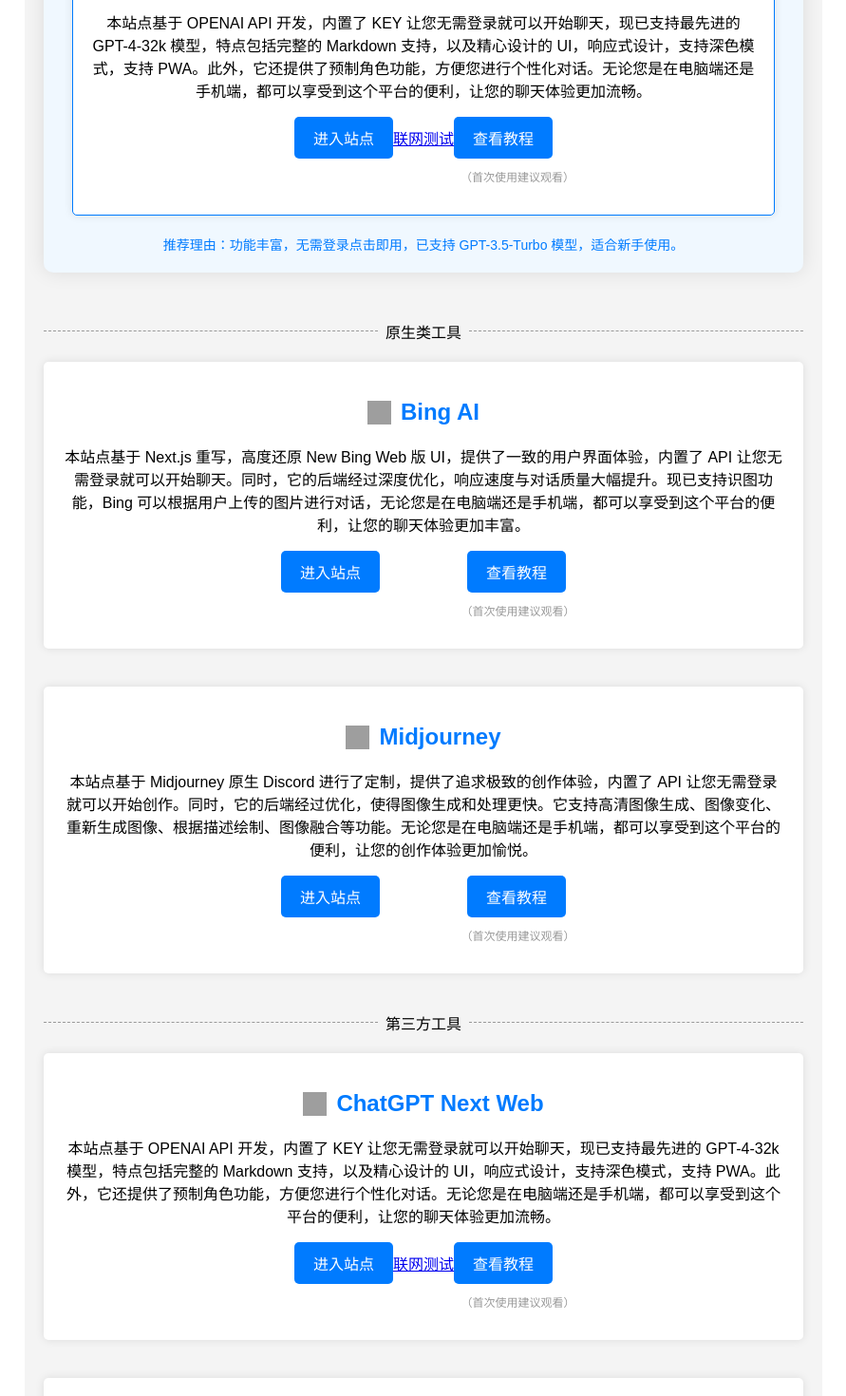
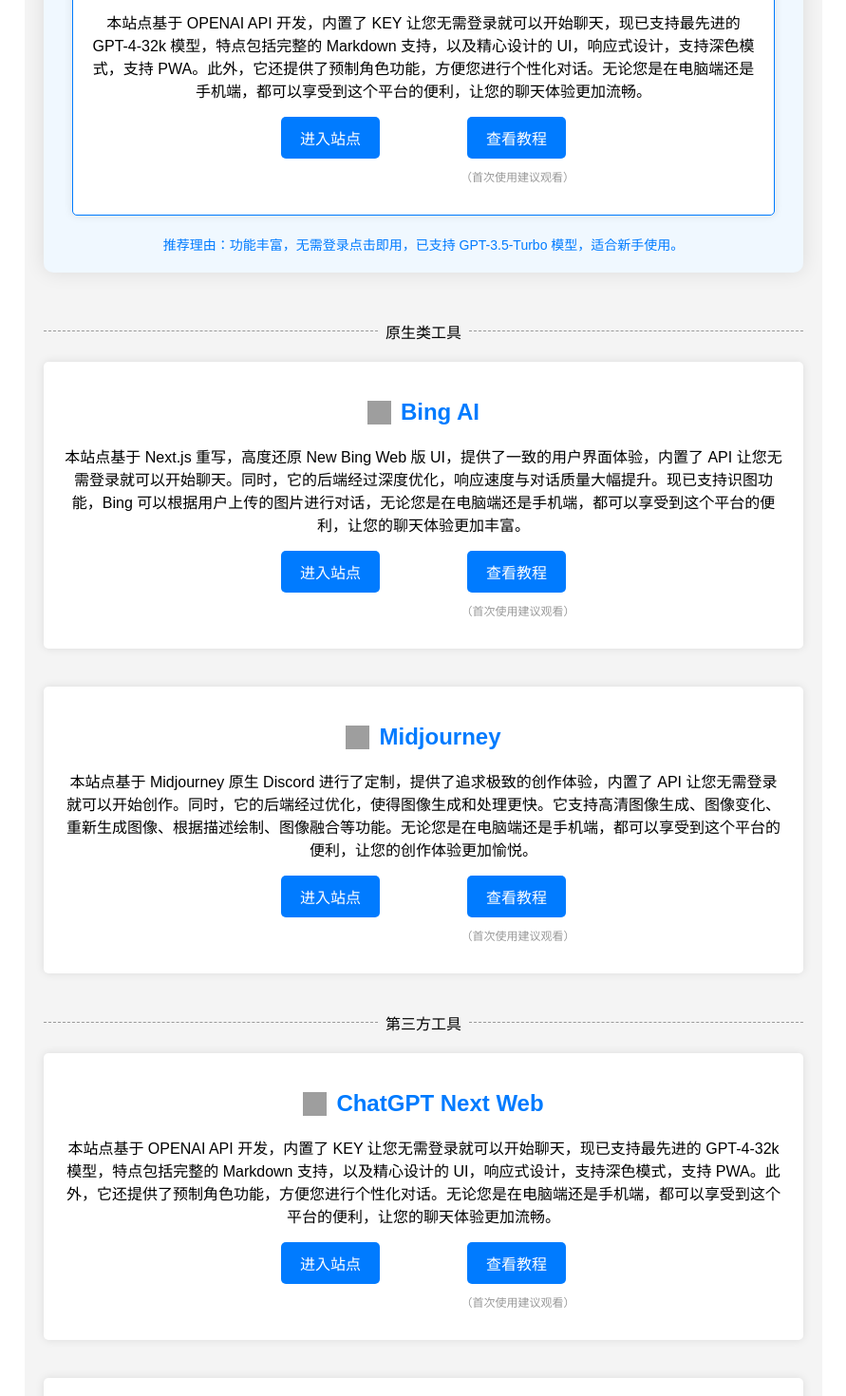
Before and after one commit to cheng7760/AIproject, a React (Create React App) app: page / in a window 1280 px wide. Shown: the part 1060-2530 px from the top of the page at 95% size, without its empty margins (194-1085 px from the left). Built offline with nearby package versions, Linux system fonts and the light colour scheme; grey boxes are pictures that could not be loaded.

Commit message:
Update App.js

```diff
--- a/src/App.js
+++ b/src/App.js
@@ -46,9 +46,8 @@ function App() {
           <h2><img src="https://raw.gitmirror.com/Cyrus-Reed/Cyrus-website/main/public/icons/ChatGPT Next Web.png" alt="ChatGPT Next Web Icon" className="project-icon" /> ChatGPT Next Web</h2>
           <p className="project-description">本站点基于 OPENAI API 开发，内置了 KEY 让您无需登录就可以开始聊天，现已支持最先进的 GPT-4-32k 模型，特点包括完整的 Markdown 支持，以及精心设计的 UI，响应式设计，支持深色模式，支持 PWA。此外，它还提供了预制角色功能，方便您进行个性化对话。无论您是在电脑端还是手机端，都可以享受到这个平台的便利，让您的聊天体验更加流畅。</p>
           <p className="project-description-mobile">本站点基于 OPENAI API 开发，内置了 KEY 让您无需登录就可以开始聊天，现已支持最先进的 GPT-4-32k 模型，特点包括完整的 Markdown 支持，以及精心设计的 UI，响应式设计，支持深色模式，支持 PWA。</p>
-          <div className="button-group2">
+          <div className="button-group">
             <a href="https://chatgpt-next-web.cyrus-reed.com" className="button">进入站点</a>
-            <a href="https://chatgpt-next-web.cyrus-reed.com" className="btn-spacing">联网测试</a>
             <a href="https://raw.gitmirror.com/Cyrus-Reed/Cyrus-website/main/public/faqs/ChatGPT Next Web.txt" className="button">查看教程</a>
           </div>
           <p className="small-text2">（首次使用建议观看）</p>
@@ -85,9 +84,8 @@ function App() {
         <div className="project">
           <h2><img src="https://raw.gitmirror.com/Cyrus-Reed/Cyrus-website/main/public/icons/ChatGPT Next Web.png" alt="ChatGPT Next Web Icon" className="project-icon" /> ChatGPT Next Web</h2>
           <p>本站点基于 OPENAI API 开发，内置了 KEY 让您无需登录就可以开始聊天，现已支持最先进的 GPT-4-32k 模型，特点包括完整的 Markdown 支持，以及精心设计的 UI，响应式设计，支持深色模式，支持 PWA。此外，它还提供了预制角色功能，方便您进行个性化对话。无论您是在电脑端还是手机端，都可以享受到这个平台的便利，让您的聊天体验更加流畅。</p>
-          <div className="button-group2">
+          <div className="button-group">
             <a href="https://chatgpt-next-web.cyrus-reed.com" className="button">进入站点</a>
-            <a href="https://chatgpt-next-web.cyrus-reed.com" className="btn-spacing">联网测试</a>
             <a href="https://raw.gitmirror.com/Cyrus-Reed/Cyrus-website/main/public/faqs/ChatGPT Next Web.txt" className="button">查看教程</a>
           </div>
           <p className="small-text">（首次使用建议观看）</p>
```
